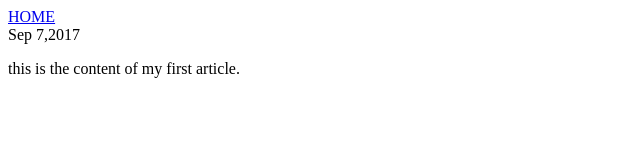
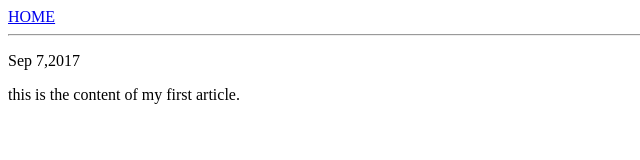
Before and after one commit to syamasundararao/imad-app, a website: page ui/article-one.html in a window 1280 px wide. Shown: the whole page, without its empty margins (0-640 px from the left). Drawn offline with Linux system fonts and the light colour scheme.

Commit message:
[imad-console] Updates ui/article-one.html

```diff
--- a/ui/article-one.html
+++ b/ui/article-one.html
@@ -7,9 +7,11 @@
     </head>
 <body>
     <a href="index.html">HOME</a>
+    <hr/>
     <div>
-        Sep 7,2017
-    </div>
+        <p>  Sep 7,2017</p>
+        </div>
+
     <div>
         <p>
         this is the content of my first article. </p>
```
